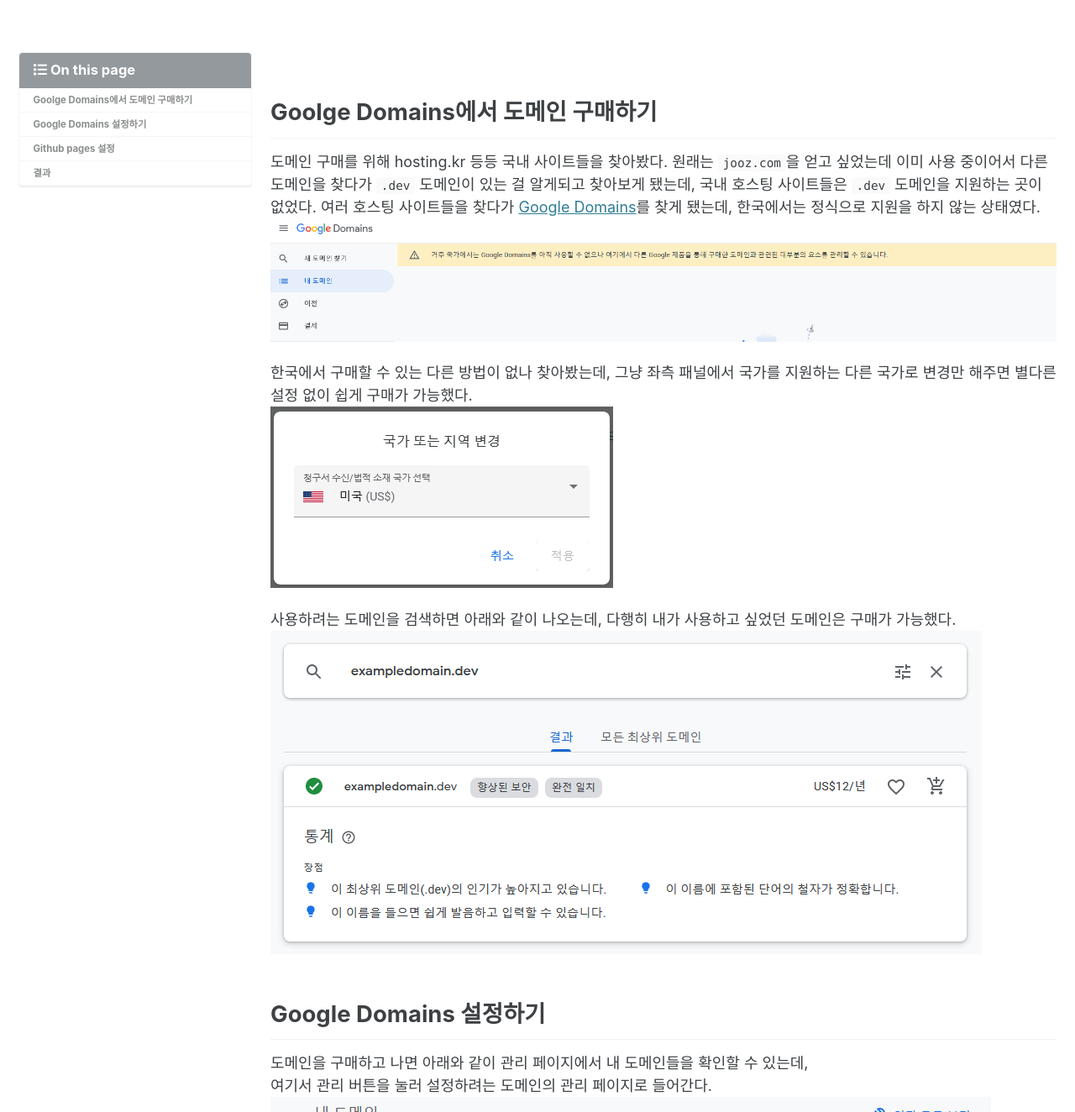
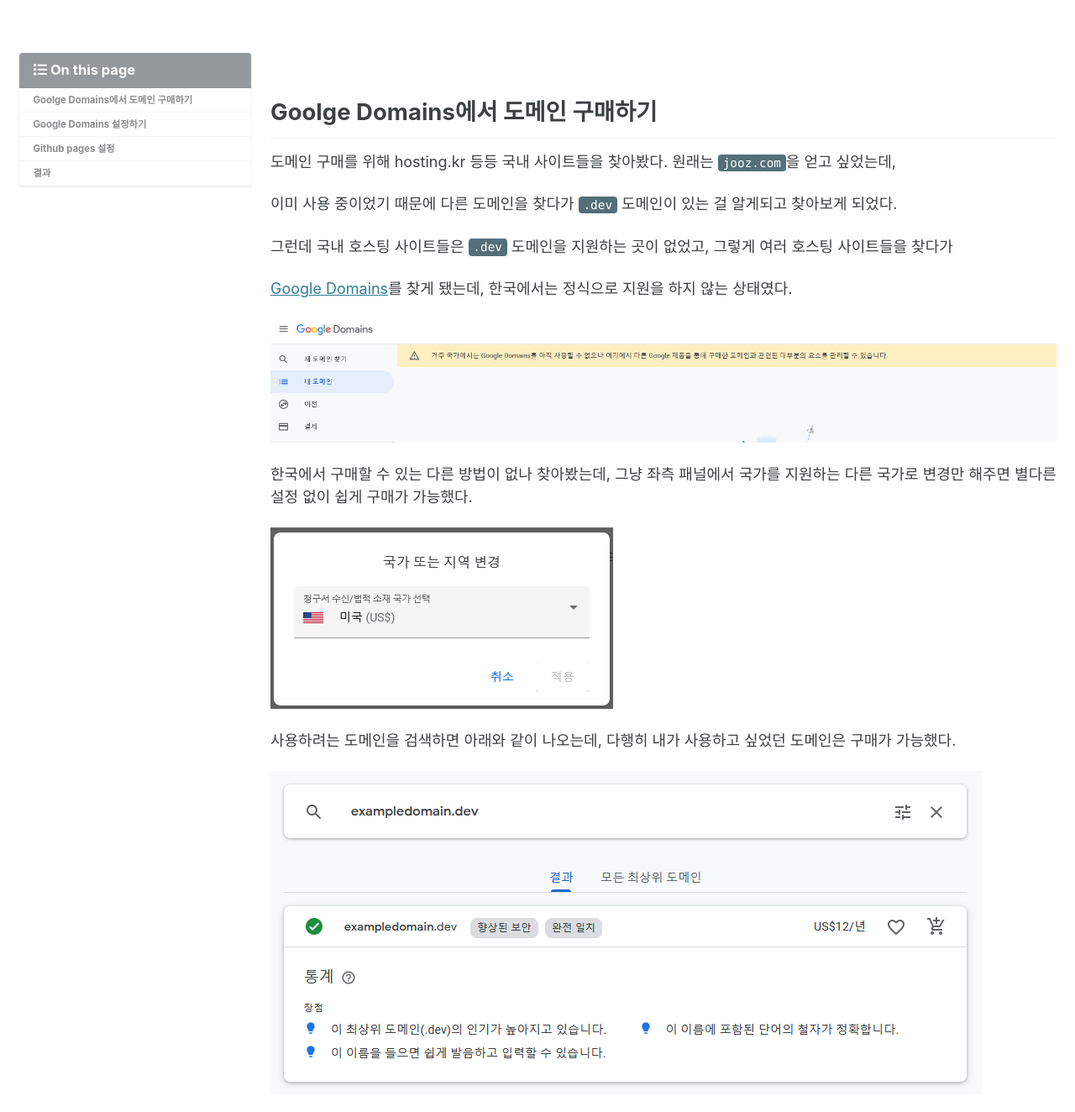
Before and after one commit to joojaeyoon/joojaeyoon.github.io, a Jekyll site: the page built from _posts/2020-04-04-google-domains-and-github-pages.md, in a window 1280 px wide and 1400 px high, scrolled down 353 px, cut to the strip 76-1400 px from the top of the window. Shown: the whole strip at 84% size. Built offline with Jekyll 4.4.1, drawn with Linux system fonts in a browser that asks for light colours; cached includes are drawn as plain includes; nearby versions of some CDN libraries; comment, search, counter and statistics services are not loaded; some of the changed text lies outside the part shown.

Commit message:
change code highlight background-color

```diff
--- a/_posts/2020-04-04-google-domains-and-github-pages.md
+++ b/_posts/2020-04-04-google-domains-and-github-pages.md
@@ -17,43 +17,70 @@ tags:
 
 ## Goolge Domains에서 도메인 구매하기
 
-도메인 구매를 위해 hosting.kr 등등 국내 사이트들을 찾아봤다. 원래는 `jooz.com`을 얻고 싶었는데 이미 사용 중이어서
-다른 도메인을 찾다가 `.dev` 도메인이 있는 걸 알게되고 찾아보게 됐는데, 국내 호스팅 사이트들은 `.dev` 도메인을 지원하는 곳이 없었다.
-여러 호스팅 사이트들을 찾다가 [Google Domains](https://domains.google/)를 찾게 됐는데, 한국에서는 정식으로 지원을 하지 않는 상태였다.
+도메인 구매를 위해 hosting.kr 등등 국내 사이트들을 찾아봤다. 원래는 `jooz.com`을 얻고 싶었는데,
+
+이미 사용 중이었기 때문에 다른 도메인을 찾다가 `.dev` 도메인이 있는 걸 알게되고 찾아보게 되었다.
+
+그런데 국내 호스팅 사이트들은 `.dev` 도메인을 지원하는 곳이 없었고, 그렇게 여러 호스팅 사이트들을 찾다가
+
+[Google Domains](https://domains.google/)를 찾게 됐는데, 한국에서는 정식으로 지원을 하지 않는 상태였다.
+
 ![google_domains_region_lock](/assets/images/2020/04/region_lock.png)
 
-한국에서 구매할 수 있는 다른 방법이 없나 찾아봤는데, 그냥 좌측 패널에서 국가를 지원하는 다른 국가로 변경만 해주면 별다른 설정 없이 쉽게 구매가 가능했다.<br/>
+한국에서 구매할 수 있는 다른 방법이 없나 찾아봤는데, 그냥 좌측 패널에서 국가를 지원하는 다른 국가로 변경만 해주면 별다른 설정 없이 쉽게 구매가 가능했다.
+
 ![google_domains_select_region](/assets/images/2020/04/select_region.png)
 
+
+
 사용하려는 도메인을 검색하면 아래와 같이 나오는데, 다행히 내가 사용하고 싶었던 도메인은 구매가 가능했다.
+
+
+
 ![google_domains_search](/assets/images/2020/04/domain_search.png)
 
 ## Google Domains 설정하기
 
-도메인을 구매하고 나면 아래와 같이 관리 페이지에서 내 도메인들을 확인할 수 있는데,<br/> 여기서 관리 버튼을 눌러 설정하려는 도메인의 관리 페이지로 들어간다.
+도메인을 구매하고 나면 아래와 같이 관리 페이지에서 내 도메인들을 확인할 수 있는데,
+
+ 여기서 관리 버튼을 눌러 설정하려는 도메인의 관리 페이지로 들어간다.
+
 ![google_domains_manage](/assets/images/2020/04/manage_domains.png)
 
-설정하려는 도메인 관리 페이지로 들어가서 좌측 패널의 DNS 페이지로 들어가면<br/>
+설정하려는 도메인 관리 페이지로 들어가서 좌측 패널의 DNS 페이지로 들어가면
+
 ![google_left_panel](/assets/images/2020/04/left_panel.png)
 
-아래와 같이 맞춤 리소스 레코드 설정을 할 수 있는데, Github Pages에서 지원하는 A 레코드 4개를 추가해준다.<br/>
+
+
+아래와 같이 맞춤 리소스 레코드 설정을 할 수 있는데, Github Pages에서 지원하는 A 레코드 4개를 추가해준다.
+
 ([Github Pages Help](https://help.github.com/en/github/working-with-github-pages/managing-a-custom-domain-for-your-github-pages-site) 참조)
+
+
+
 ![google_add_record](/assets/images/2020/04/add_record.png)
+
+
 
 여기까지 하면 Google Domains에서 하는 설정은 끝이다.
 
 ## Github pages 설정
 
 우선 github pages를 사용하는 repository에서 설정 페이지로 들어간다.
+
 ![github_settings](/assets/images/2020/04/git_settings.png)
 
 아래쪽 Github Pages 탭에서 Custom domain에 등록한 도메인을 등록한 뒤 Save를 하고,
+
 Enforce HTTPS를 활성화하면 끝. Enforce HTTPS가 활성화되어있지 않다면 Google Domains의 세팅이 제대로 되었는지 확인해봐야 한다.
+
 ![page_settings](/assets/images/2020/04/pages_settings.png)
 
 ## 결과
 
 설정을 모두 마치면 등록한 도메인 주소로 정상적으로 접속이 되는걸 확인할 수 있으며,
+
 기존의 Github pages 주소로 접속을 시도해도 아래와 같이 등록한 도메인으로 바뀌는 것을 볼 수 있다.
 
 ![access_domain](/assets/images/2020/04/access_domain.gif)
--- a/_sass/minimal-mistakes/_base.scss
+++ b/_sass/minimal-mistakes/_base.scss
@@ -168,8 +168,9 @@ td > code {
   padding-top: 0.1rem;
   padding-bottom: 0.1rem;
   font-size: 0.8em;
-  background: $code-background-color;
+  background: $base03; // code-background-color;
   border-radius: $border-radius;
+  color: white;
 
   &:before,
   &:after {
--- a/_sass/minimal-mistakes/_syntax.scss
+++ b/_sass/minimal-mistakes/_syntax.scss
@@ -318,7 +318,8 @@ figure.highlight {
 }
 
 .gist {
-  th, td {
+  th,
+  td {
     border-bottom: 0;
   }
 }
```
